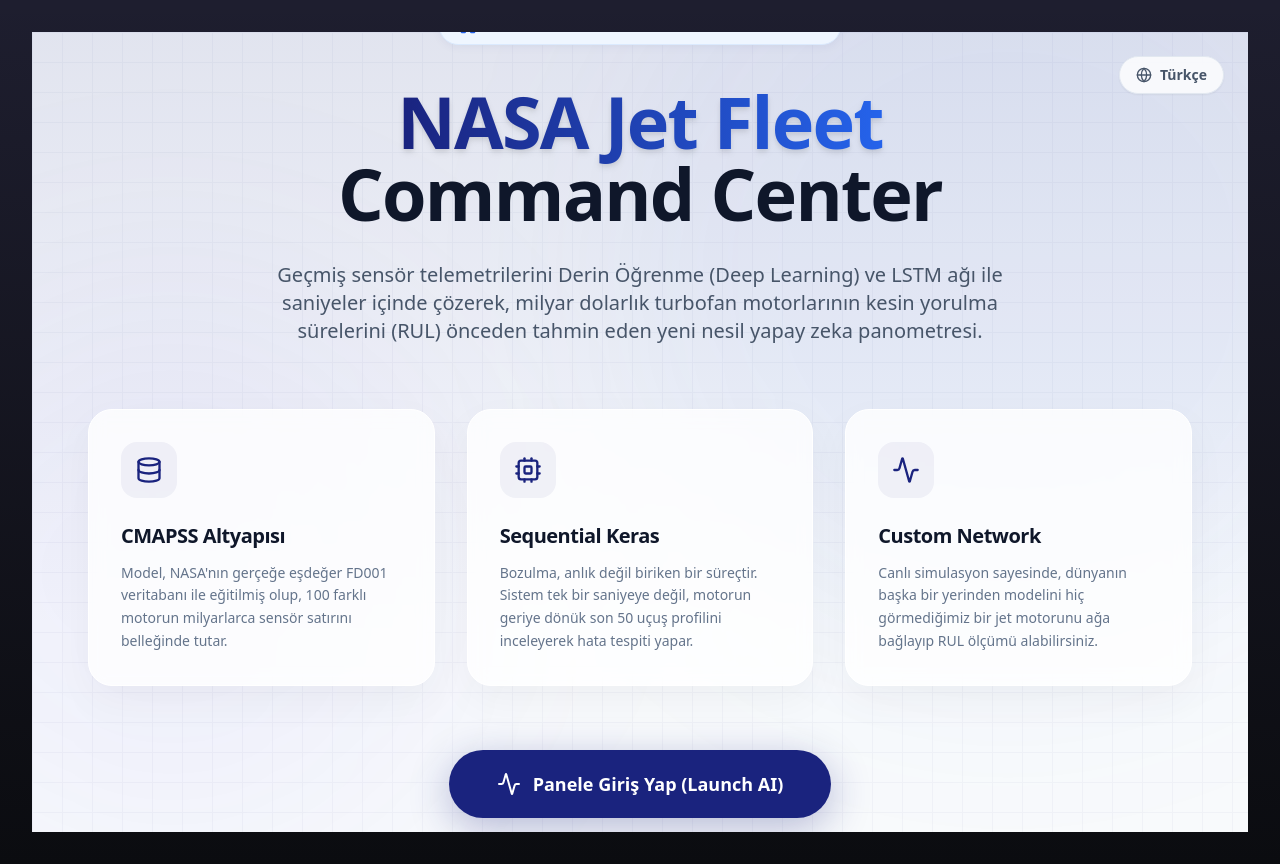
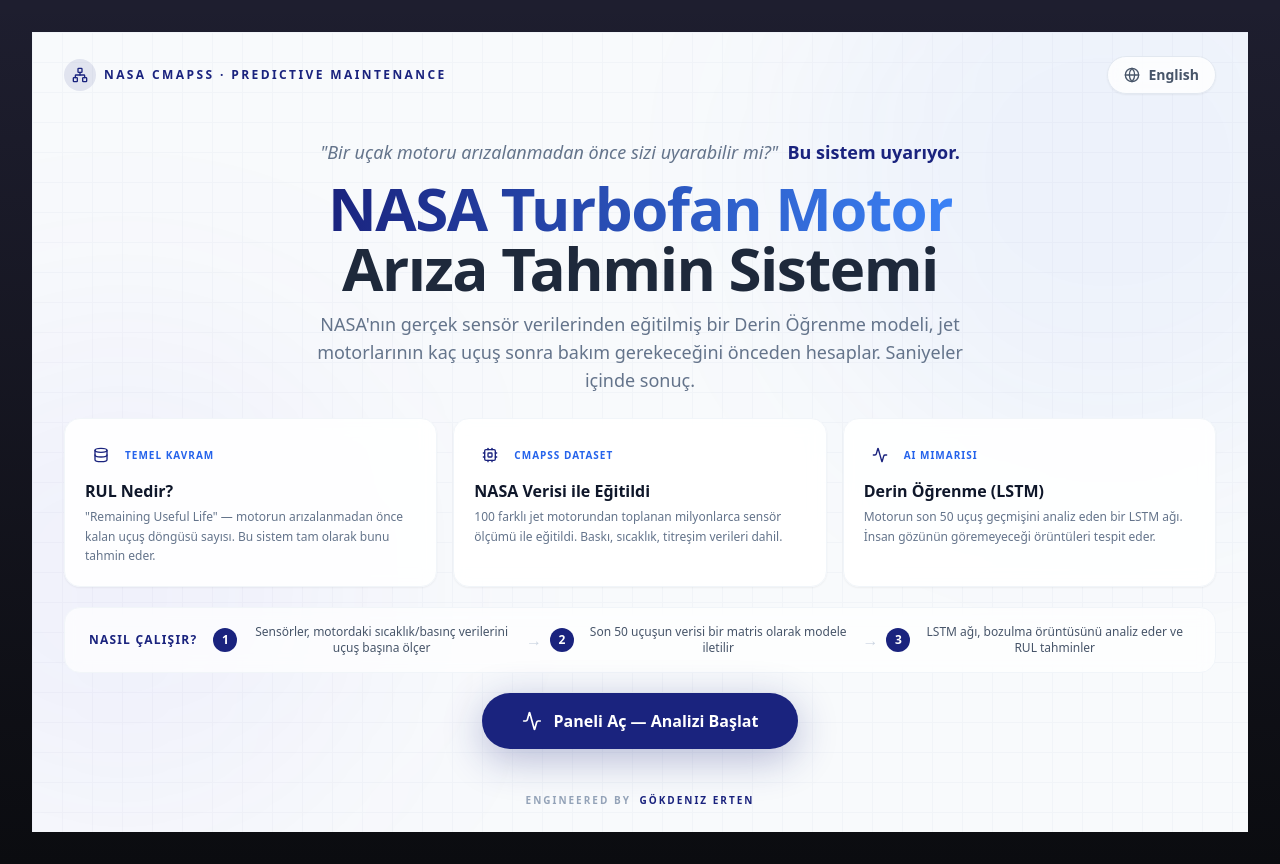
Before and after one commit to gkdz417/NASA-Turbofan-Engine-Predictive-Maintenance, a Next.js app in the folder frontend/: page / in a window 1280 px wide. Built offline with nearby package versions, Linux system fonts and the light colour scheme.

Commit message:
NASA Predictive Maintenance

```diff
--- a/frontend/src/app/locales.ts
+++ b/frontend/src/app/locales.ts
@@ -2,7 +2,9 @@
   TR: {
     // Genel
     lang: "EN",
-    langText: "Türkçe",
+    langText: "English",
+    navBrand1: "NASA CMAPSS",
+    navBrand2: "Predictive Maintenance AI",
 
     // Dashboard - Tabs
     tabDashboard: "Filo Telemetrisi",
@@ -42,7 +44,6 @@
     simDesc: "Canlı sensör verilerinizi girerek yapay zekanın motorunuz için RUL değerini (kalan uçuş döngüsü) hesaplamasını sağlayın.",
     simRandomBtn: "Rastgele (Mantıksal) Veri Üret",
     simCalculateBtn: "Özel Simülasyonu Başlat",
-    // Faz 4 ve UI Fix
     chartTitle: "Telemetri Bozunma Grafiği (Son 50 Döngü)",
     matrixTitle: "Son Ölçeklenen Telemetri Matrix'i",
     customSimLabel: "ÖZEL SİMÜLASYON",
@@ -50,20 +51,39 @@
     chartInfoDesc: "Mavi çizgi LPC (Düşük Basınç Fırını) ve kırmızı çizgi HPC (Yüksek Basınç Fırını) çıkış sıcaklıklarını temsil eder. Uçuş sayısı arttıkça (sağa doğru), bu değerlerin istikrarsız biçimde tırmanması motor içi mekanik parçaların aşındığını ve ömrünün (RUL) sonuna o kadar hızla yaklaştığını açıkça göstermektedir.",
 
     // Landing Page
-    landingDesc: "Geçmiş sensör telemetrilerini Derin Öğrenme (Deep Learning) ve LSTM ağı ile saniyeler içinde çözerek, milyar dolarlık turbofan motorlarının kesin yorulma sürelerini (RUL) önceden tahmin eden yeni nesil yapay zeka panometresi.",
-    landingCmapssTitle: "CMAPSS Altyapısı",
-    landingCmapssDesc: "Model, NASA'nın gerçeğe eşdeğer FD001 veritabanı ile eğitilmiş olup, 100 farklı motorun milyarlarca sensör satırını belleğinde tutar.",
-    landingKerasTitle: "Sequential Keras",
-    landingKerasDesc: "Bozulma, anlık değil biriken bir süreçtir. Sistem tek bir saniyeye değil, motorun geriye dönük son 50 uçuş profilini inceleyerek hata tespiti yapar.",
-    landingCustomTitle: "Custom Network",
-    landingCustomDesc: "Canlı simulasyon sayesinde, dünyanın başka bir yerinden modelini hiç görmediğimiz bir jet motorunu ağa bağlayıp RUL ölçümü alabilirsiniz.",
-    launchBtn: "Panele Giriş Yap (Launch AI)",
-    returnToLanding: "Sunuma Dön"
+    landingBadge: "Yapay Zeka ile Kestirimci Bakım",
+    landingTitle: "NASA Turbofan Motor",
+    landingTitle2: "Arıza Tahmin Sistemi",
+    landingSubtitle: "Bir uçak motoru arızalanmadan önce sizi uyarabilir mi?",
+    landingAnswer: "Bu sistem uyarıyor.",
+    landingDesc: "NASA'nın gerçek sensör verilerinden eğitilmiş bir Derin Öğrenme modeli, jet motorlarının kaç uçuş sonra bakım gerekeceğini önceden hesaplar. Saniyeler içinde sonuç.",
+
+    // Feature cards
+    landingF1Title: "RUL Nedir?",
+    landingF1Desc: "\"Remaining Useful Life\" — motorun arızalanmadan önce kalan uçuş döngüsü sayısı. Bu sistem tam olarak bunu tahmin eder.",
+    landingF1Tag: "Temel Kavram",
+    landingF2Title: "NASA Verisi ile Eğitildi",
+    landingF2Desc: "100 farklı jet motorundan toplanan milyonlarca sensör ölçümü ile eğitildi. Baskı, sıcaklık, titreşim verileri dahil.",
+    landingF2Tag: "CMAPSS Dataset",
+    landingF3Title: "Derin Öğrenme (LSTM)",
+    landingF3Desc: "Motorun son 50 uçuş geçmişini analiz eden bir LSTM ağı. İnsan gözünün göremeyeceği örüntüleri tespit eder.",
+    landingF3Tag: "AI Mimarisi",
+
+    // How it works steps
+    landingHowTitle: "Nasıl Çalışır?",
+    landingStep1: "Sensörler, motordaki sıcaklık/basınç verilerini uçuş başına ölçer",
+    landingStep2: "Son 50 uçuşun verisi bir matris olarak modele iletilir",
+    landingStep3: "LSTM ağı, bozulma örüntüsünü analiz eder ve RUL tahminler",
+
+    launchBtn: "Paneli Aç — Analizi Başlat",
+    returnToLanding: "Sunuma Dön",
   },
   EN: {
     // General
     lang: "TR",
-    langText: "English",
+    langText: "Türkçe",
+    navBrand1: "NASA CMAPSS",
+    navBrand2: "Predictive Maintenance AI",
 
     // Dashboard - Tabs
     tabDashboard: "Fleet Telemetry",
@@ -103,7 +123,6 @@
     simDesc: "Enter live sensor data or use the random generator to calculate the real-time Remaining Useful Life (RUL) of your engine via the AI model.",
     simRandomBtn: "Autofill Logical Data",
     simCalculateBtn: "Initialize Custom Simulation",
-    // Phase 4 and UI Fix
     chartTitle: "Telemetry Degradation Plot (Last 50 Cycles)",
     matrixTitle: "Latest Scaled Telemetry Matrix",
     customSimLabel: "CUSTOM SIMULATION",
@@ -111,14 +130,31 @@
     chartInfoDesc: "The blue line represents LPC and the red line represents HPC outlet temperatures. A continuous or unstable rise in these temperatures across flight cycles directly indicates severe degradation of internal engine components, heavily accelerating the Remaining Useful Life (RUL) towards failure.",
 
     // Landing Page
-    landingDesc: "By resolving historical sensor telemetry with Deep Learning and LSTM networks in seconds, this next-generation AI dashboard predicts the exact Remaining Useful Life (RUL) of billion-dollar turbofan engines.",
-    landingCmapssTitle: "CMAPSS Infrastructure",
-    landingCmapssDesc: "The model is trained with NASA's high-fidelity FD001 database, holding billions of sensor rows from 100 different engines in its memory.",
-    landingKerasTitle: "Sequential Keras",
-    landingKerasDesc: "Degradation is a cumulative process, not instantaneous. The system examines the engine's last 50 flight profiles to detect faults, rather than just a single second.",
-    landingCustomTitle: "Custom Network",
-    landingCustomDesc: "Through live simulation, you can connect a jet engine whose model we've never seen before from anywhere in the world and get RUL measurements.",
-    launchBtn: "Launch AI Dashboard",
-    returnToLanding: "Back to Presentation"
+    landingBadge: "Predictive Maintenance with AI",
+    landingTitle: "NASA Turbofan Engine",
+    landingTitle2: "Failure Prediction System",
+    landingSubtitle: "Can an aircraft engine warn you before it breaks down?",
+    landingAnswer: "This system does.",
+    landingDesc: "A Deep Learning model trained on NASA's real sensor data calculates how many flights remain before a jet engine needs maintenance. Results in seconds.",
+
+    // Feature cards
+    landingF1Title: "What is RUL?",
+    landingF1Desc: "\"Remaining Useful Life\" — the number of flight cycles left before engine failure. This system predicts exactly that.",
+    landingF1Tag: "Core Concept",
+    landingF2Title: "Trained on NASA Data",
+    landingF2Desc: "Trained on millions of sensor readings from 100 real jet engines. Includes pressure, temperature, and vibration data.",
+    landingF2Tag: "CMAPSS Dataset",
+    landingF3Title: "Deep Learning (LSTM)",
+    landingF3Desc: "An LSTM network that analyzes the last 50 flight cycles of an engine, detecting patterns invisible to the human eye.",
+    landingF3Tag: "AI Architecture",
+
+    // How it works steps
+    landingHowTitle: "How Does It Work?",
+    landingStep1: "Sensors measure temperature & pressure data from the engine per flight",
+    landingStep2: "Last 50 flights of data are passed as a matrix to the model",
+    landingStep3: "The LSTM network analyzes degradation patterns and predicts RUL",
+
+    launchBtn: "Open Dashboard — Start Analysis",
+    returnToLanding: "Back to Presentation",
   }
 };
--- a/frontend/src/app/page.tsx
+++ b/frontend/src/app/page.tsx
@@ -175,68 +175,114 @@
 
   if (showLanding) {
     return (
-      <div className="w-full min-h-screen bg-[#f8fafc] flex flex-col justify-center items-center text-slate-800 relative overflow-hidden font-sans selection:bg-[#1a237e] selection:text-white">
+      <div className="w-full h-screen bg-[#f8fafc] flex flex-col justify-between items-center text-slate-800 relative overflow-hidden font-sans selection:bg-[#1a237e] selection:text-white py-6 px-6">
 
-         {/* Arka plan efektleri (Beyaz & Parlament Mavisi) */}
-         <div className="absolute top-0 left-0 w-full h-[600px] bg-gradient-to-b from-[#1a237e]/10 to-transparent pointer-events-none"></div>
-         <div className="absolute -top-40 -right-40 w-[800px] h-[800px] rounded-full bg-blue-600/5 filter blur-[100px] pointer-events-none"></div>
-         <div className="absolute top-60 -left-40 w-[600px] h-[600px] rounded-full bg-indigo-600/5 filter blur-[120px] pointer-events-none"></div>
-         <div className="absolute inset-0 opacity-[0.03] pointer-events-none" style={{ backgroundImage: "linear-gradient(#1a237e 1px, transparent 1px), linear-gradient(90deg, #1a237e 1px, transparent 1px)", backgroundSize: "30px 30px" }}></div>
+         {/* Background effects */}
+         <div className="absolute top-0 left-0 w-full h-[50%] bg-gradient-to-b from-[#1a237e]/8 to-transparent pointer-events-none"></div>
+         <div className="absolute -top-40 -right-40 w-[600px] h-[600px] rounded-full bg-blue-600/5 filter blur-[100px] pointer-events-none"></div>
+         <div className="absolute bottom-0 -left-40 w-[500px] h-[500px] rounded-full bg-indigo-600/5 filter blur-[120px] pointer-events-none"></div>
+         <div className="absolute inset-0 opacity-[0.025] pointer-events-none" style={{ backgroundImage: "linear-gradient(#1a237e 1px, transparent 1px), linear-gradient(90deg, #1a237e 1px, transparent 1px)", backgroundSize: "30px 30px" }}></div>
 
-         <button onClick={toggleLang} className="absolute top-6 right-6 text-slate-600 hover:text-[#1a237e] flex items-center gap-2 text-sm border border-slate-200 px-4 py-2 cursor-pointer z-50 rounded-full bg-white/80 backdrop-blur-md shadow-sm transition-all font-semibold hover:shadow-md">
-           <Globe className="w-4 h-4" /> {t.langText}
-         </button>
+         {/* TOP BAR */}
+         <div className="z-10 w-full max-w-6xl flex items-center justify-between">
+           <div className="flex items-center gap-2">
+             <div className="w-8 h-8 rounded-full bg-[#1a237e]/10 flex items-center justify-center">
+               <Network className="w-4 h-4 text-[#1a237e]"/>
+             </div>
+             <span className="text-xs font-bold text-[#1a237e] uppercase tracking-[0.2em]">NASA CMAPSS · Predictive Maintenance</span>
+           </div>
+           <button onClick={toggleLang} className="text-slate-600 hover:text-[#1a237e] flex items-center gap-2 text-sm border border-slate-200 px-4 py-2 cursor-pointer z-50 rounded-full bg-white/80 backdrop-blur-md shadow-sm transition-all font-semibold hover:shadow-md">
+             <Globe className="w-4 h-4" /> {t.langText}
+           </button>
+         </div>
 
-         <div className="z-10 max-w-6xl w-full px-6 flex flex-col items-center text-center -mt-10">
-            <div className="inline-flex items-center gap-2 px-5 py-2.5 rounded-full bg-blue-50 text-[#1a237e] font-bold text-xs uppercase tracking-[0.2em] mb-10 border border-blue-100 shadow-[0_2px_10px_rgba(26,35,126,0.05)]">
-               <Network className="w-4 h-4 text-blue-600"/> Predictive Maintenance Intelligence
+         {/* MAIN CONTENT */}
+         <div className="z-10 max-w-6xl w-full flex flex-col items-center text-center">
+
+            {/* Hook line */}
+            <div className="mb-3 text-base md:text-lg text-slate-500 font-medium italic">
+              &quot;{t.landingSubtitle}&quot; &nbsp;<span className="not-italic font-black text-[#1a237e]">{t.landingAnswer}</span>
             </div>
 
-            <h1 className="text-5xl md:text-7xl font-black text-slate-900 mb-8 tracking-tight leading-[1.1] relative">
-              <span className="text-transparent bg-clip-text bg-gradient-to-r from-[#1a237e] to-blue-600 drop-shadow-md">NASA Jet Fleet</span> <br className="hidden md:block"/>
-              Command Center
+            <h1 className="text-4xl md:text-6xl font-black text-slate-900 mb-3 tracking-tight leading-[1.1] text-center">
+              <span className="text-transparent bg-clip-text bg-gradient-to-r from-[#1a237e] to-blue-500">{t.landingTitle}</span>
+              <br/>
+              <span className="text-slate-800">{t.landingTitle2}</span>
             </h1>
 
-            <p className="text-lg md:text-xl text-slate-600 max-w-3xl mb-16 leading-relaxed font-medium">
+            <p className="text-base md:text-lg text-slate-500 max-w-2xl mb-6 leading-relaxed font-medium">
               {t.landingDesc}
             </p>
 
-            <div className="grid grid-cols-1 md:grid-cols-3 gap-8 w-full mb-16 text-left">
-               <div className="bg-white/80 backdrop-blur p-8 rounded-3xl shadow-[0_15px_40px_rgba(0,0,0,0.04)] border border-white hover:border-blue-100 hover:shadow-[0_20px_50px_rgba(26,35,126,0.08)] hover:-translate-y-2 transition-all duration-500 group">
-                  <div className="w-14 h-14 rounded-2xl bg-[#1a237e]/5 text-[#1a237e] flex items-center justify-center mb-6 group-hover:bg-[#1a237e] group-hover:text-white transition-colors duration-500">
-                     <Database className="w-7 h-7"/>
+            {/* 3 Feature Cards — compact */}
+            <div className="grid grid-cols-3 gap-4 w-full mb-5 text-left">
+               <div className="bg-white/90 backdrop-blur p-5 rounded-2xl shadow-sm border border-slate-100 hover:border-blue-200 hover:shadow-md hover:-translate-y-1 transition-all duration-300 group">
+                  <div className="flex items-center gap-2 mb-2">
+                    <div className="w-8 h-8 rounded-xl bg-[#1a237e]/8 text-[#1a237e] flex items-center justify-center group-hover:bg-[#1a237e] group-hover:text-white transition-colors duration-300">
+                       <Database className="w-4 h-4"/>
+                    </div>
+                    <span className="text-[10px] font-bold text-blue-600 uppercase tracking-widest">{t.landingF1Tag}</span>
                   </div>
-                  <h3 className="font-bold text-slate-900 text-xl mb-3 tracking-tight">CMAPSS Altyapısı</h3>
-                  <p className="text-slate-500 text-sm leading-relaxed font-medium">Model, NASA'nın gerçeğe eşdeğer FD001 veritabanı ile eğitilmiş olup, 100 farklı motorun milyarlarca sensör satırını belleğinde tutar.</p>
+                  <h3 className="font-bold text-slate-900 text-base mb-1">{t.landingF1Title}</h3>
+                  <p className="text-slate-500 text-xs leading-relaxed">{t.landingF1Desc}</p>
                </div>
 
-               <div className="bg-white/80 backdrop-blur p-8 rounded-3xl shadow-[0_15px_40px_rgba(0,0,0,0.04)] border border-white hover:border-blue-100 hover:shadow-[0_20px_50px_rgba(26,35,126,0.08)] hover:-translate-y-2 transition-all duration-500 group">
-                  <div className="w-14 h-14 rounded-2xl bg-[#1a237e]/5 text-[#1a237e] flex items-center justify-center mb-6 group-hover:bg-[#1a237e] group-hover:text-white transition-colors duration-500">
-                     <Cpu className="w-7 h-7"/>
+               <div className="bg-white/90 backdrop-blur p-5 rounded-2xl shadow-sm border border-slate-100 hover:border-blue-200 hover:shadow-md hover:-translate-y-1 transition-all duration-300 group">
+                  <div className="flex items-center gap-2 mb-2">
+                    <div className="w-8 h-8 rounded-xl bg-[#1a237e]/8 text-[#1a237e] flex items-center justify-center group-hover:bg-[#1a237e] group-hover:text-white transition-colors duration-300">
+                       <Cpu className="w-4 h-4"/>
+                    </div>
+                    <span className="text-[10px] font-bold text-blue-600 uppercase tracking-widest">{t.landingF2Tag}</span>
                   </div>
-                  <h3 className="font-bold text-slate-900 text-xl mb-3 tracking-tight">Sequential Keras</h3>
-                  <p className="text-slate-500 text-sm leading-relaxed font-medium">Bozulma, anlık değil biriken bir süreçtir. Sistem tek bir saniyeye değil, motorun geriye dönük son 50 uçuş profilini inceleyerek hata tespiti yapar.</p>
+                  <h3 className="font-bold text-slate-900 text-base mb-1">{t.landingF2Title}</h3>
+                  <p className="text-slate-500 text-xs leading-relaxed">{t.landingF2Desc}</p>
                </div>
 
-               <div className="bg-white/80 backdrop-blur p-8 rounded-3xl shadow-[0_15px_40px_rgba(0,0,0,0.04)] border border-white hover:border-blue-100 hover:shadow-[0_20px_50px_rgba(26,35,126,0.08)] hover:-translate-y-2 transition-all duration-500 group">
-                  <div className="w-14 h-14 rounded-2xl bg-[#1a237e]/5 text-[#1a237e] flex items-center justify-center mb-6 group-hover:bg-[#1a237e] group-hover:text-white transition-colors duration-500">
-                     <Activity className="w-7 h-7"/>
+               <div className="bg-white/90 backdrop-blur p-5 rounded-2xl shadow-sm border border-slate-100 hover:border-blue-200 hover:shadow-md hover:-translate-y-1 transition-all duration-300 group">
+                  <div className="flex items-center gap-2 mb-2">
+                    <div className="w-8 h-8 rounded-xl bg-[#1a237e]/8 text-[#1a237e] flex items-center justify-center group-hover:bg-[#1a237e] group-hover:text-white transition-colors duration-300">
+                       <Activity className="w-4 h-4"/>
+                    </div>
+                    <span className="text-[10px] font-bold text-blue-600 uppercase tracking-widest">{t.landingF3Tag}</span>
                   </div>
-                  <h3 className="font-bold text-slate-900 text-xl mb-3 tracking-tight">Custom Network</h3>
-                  <p className="text-slate-500 text-sm leading-relaxed font-medium">Canlı simulasyon sayesinde, dünyanın başka bir yerinden modelini hiç görmediğimiz bir jet motorunu ağa bağlayıp RUL ölçümü alabilirsiniz.</p>
+                  <h3 className="font-bold text-slate-900 text-base mb-1">{t.landingF3Title}</h3>
+                  <p className="text-slate-500 text-xs leading-relaxed">{t.landingF3Desc}</p>
                </div>
             </div>
 
+            {/* How it works — compact horizontal steps */}
+            <div className="w-full bg-white/70 backdrop-blur rounded-2xl border border-slate-100 px-6 py-4 mb-5 flex items-center gap-4">
+              <span className="text-xs font-black text-[#1a237e] uppercase tracking-widest whitespace-nowrap">{t.landingHowTitle}</span>
+              <div className="flex-1 flex items-center gap-2">
+                <div className="flex items-center gap-2 flex-1">
+                  <span className="w-6 h-6 rounded-full bg-[#1a237e] text-white text-xs font-bold flex items-center justify-center shrink-0">1</span>
+                  <p className="text-xs text-slate-600">{t.landingStep1}</p>
+                </div>
+                <div className="text-slate-300">→</div>
+                <div className="flex items-center gap-2 flex-1">
+                  <span className="w-6 h-6 rounded-full bg-[#1a237e] text-white text-xs font-bold flex items-center justify-center shrink-0">2</span>
+                  <p className="text-xs text-slate-600">{t.landingStep2}</p>
+                </div>
+                <div className="text-slate-300">→</div>
+                <div className="flex items-center gap-2 flex-1">
+                  <span className="w-6 h-6 rounded-full bg-[#1a237e] text-white text-xs font-bold flex items-center justify-center shrink-0">3</span>
+                  <p className="text-xs text-slate-600">{t.landingStep3}</p>
+                </div>
+              </div>
+            </div>
+
+            {/* CTA Button */}
             <button
               onClick={() => setShowLanding(false)}
-              className="bg-[#1a237e] hover:bg-blue-900 text-white font-bold text-lg px-12 py-5 rounded-full shadow-[0_10px_40px_rgba(26,35,126,0.3)] hover:shadow-[0_20px_60px_rgba(26,35,126,0.4)] transition-all hover:-translate-y-1 flex items-center gap-3 group relative overflow-hidden"
+              className="bg-[#1a237e] hover:bg-blue-900 text-white font-bold text-base px-10 py-4 rounded-full shadow-[0_10px_40px_rgba(26,35,126,0.3)] hover:shadow-[0_20px_60px_rgba(26,35,126,0.4)] transition-all hover:-translate-y-1 flex items-center gap-3 group relative overflow-hidden"
             >
               <div className="absolute inset-0 w-full h-full bg-white/20 -translate-x-full group-hover:animate-[shimmer_1.5s_infinite]"></div>
-              <Activity className="w-6 h-6 group-hover:scale-110 transition-transform" /> {t.launchBtn}
+              <Activity className="w-5 h-5 group-hover:scale-110 transition-transform" /> {t.launchBtn}
             </button>
          </div>
 
-         <div className="absolute bottom-6 text-slate-400 text-[10px] font-bold tracking-[0.2em] uppercase">
+         {/* FOOTER */}
+         <div className="z-10 text-slate-400 text-[10px] font-bold tracking-[0.2em] uppercase">
             Engineered by <span className="text-[#1a237e] ml-1">Gökdeniz Erten</span>
          </div>
       </div>
@@ -258,8 +304,8 @@
               <Network className="text-neonCyan w-5 h-5" />
             </div>
             <div>
-              <div className="text-[10px] text-neonCyan uppercase tracking-[0.2em] font-bold">NASA CMAPSS</div>
-              <div className="font-semibold text-white tracking-wide text-sm">Predictive Maintenance</div>
+              <div className="text-[10px] text-neonCyan uppercase tracking-[0.2em] font-bold">{t.navBrand1}</div>
+              <div className="font-semibold text-white tracking-wide text-sm">{t.navBrand2}</div>
             </div>
           </div>
 
```
Also changed, not shown: 1 other file (tests, documents, lock files or other folders).
